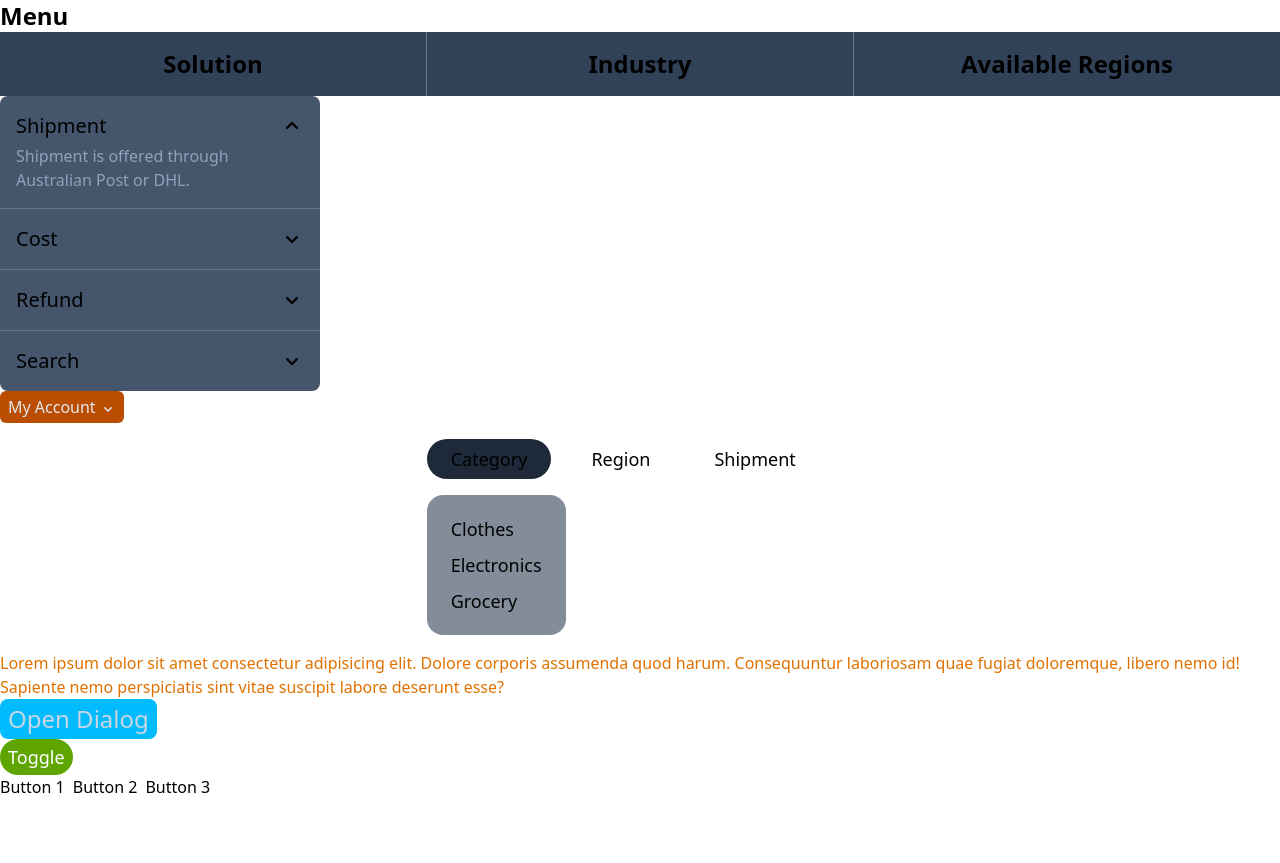
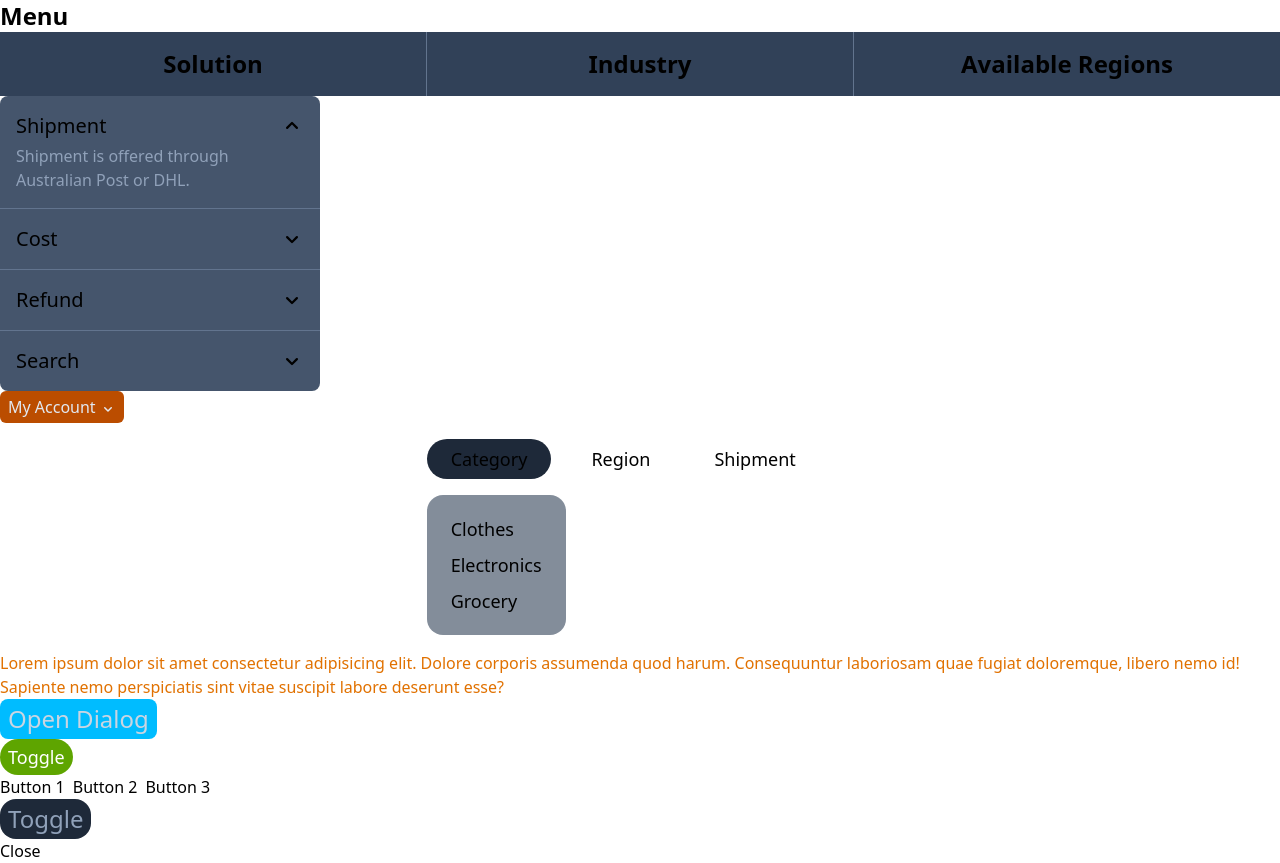
Before and after one commit to ZHENSHUO-ZHAO/ui-stack, a React (Vite) app: page / in a window 1280 px wide. Before the commit the page ends 800 px from the top, so only its background shows below. Built offline with nearby package versions, Linux system fonts and the light colour scheme.

Commit message:
Added Headless Button.

```diff
--- a/src/App.tsx
+++ b/src/App.tsx
@@ -6,6 +6,7 @@ import PopoverSideMenu from "./components/PopoverSideMenu";
 import PopoverTabs from "./components/PopoverTabs";
 import TabsUI from "./components/tabsUI";
 import TransitionUI from "./components/TransitionUI";
+import MyButton from "./components/MyButton";
 
 function App() {
   let dialogApi: { open: () => void };
@@ -44,6 +45,7 @@ function App() {
           </MyBtn>
         ))}
       </MyDiv>
+      <MyButton>{(isOpen) => <p>{isOpen ? "Open" : "Close"}</p>}</MyButton>
     </>
   );
 }
--- /dev/null
+++ b/src/components/MyButton.tsx
@@ -0,0 +1,23 @@
+import { Button } from "@headlessui/react";
+import React, { useState } from "react";
+
+export default function MyButton({
+  children,
+}: {
+  children: (isOpen: boolean) => React.ReactNode;
+}) {
+  const [isOpen, setIsOpen] = useState(false);
+
+  return (
+    <div>
+      <Button
+        disabled
+        onClick={() => setIsOpen((state) => !state)}
+        className="bg-amber-200 text-2xl text-slate-400 px-2 py-1 rounded-2xl data-hover:bg-amber-400 data-disabled:bg-gray-800"
+      >
+        Toggle
+      </Button>
+      {children(isOpen)}
+    </div>
+  );
+}
```
